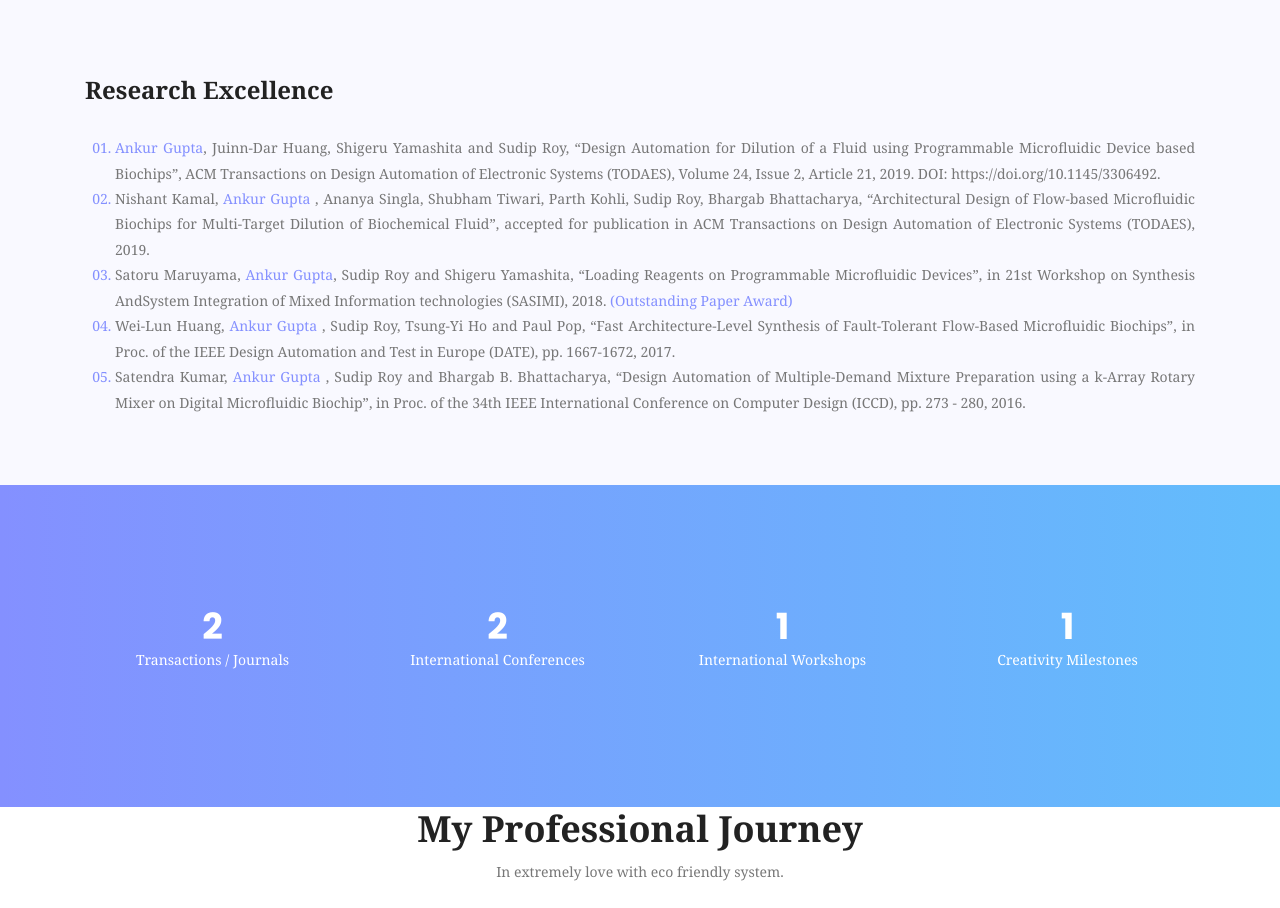
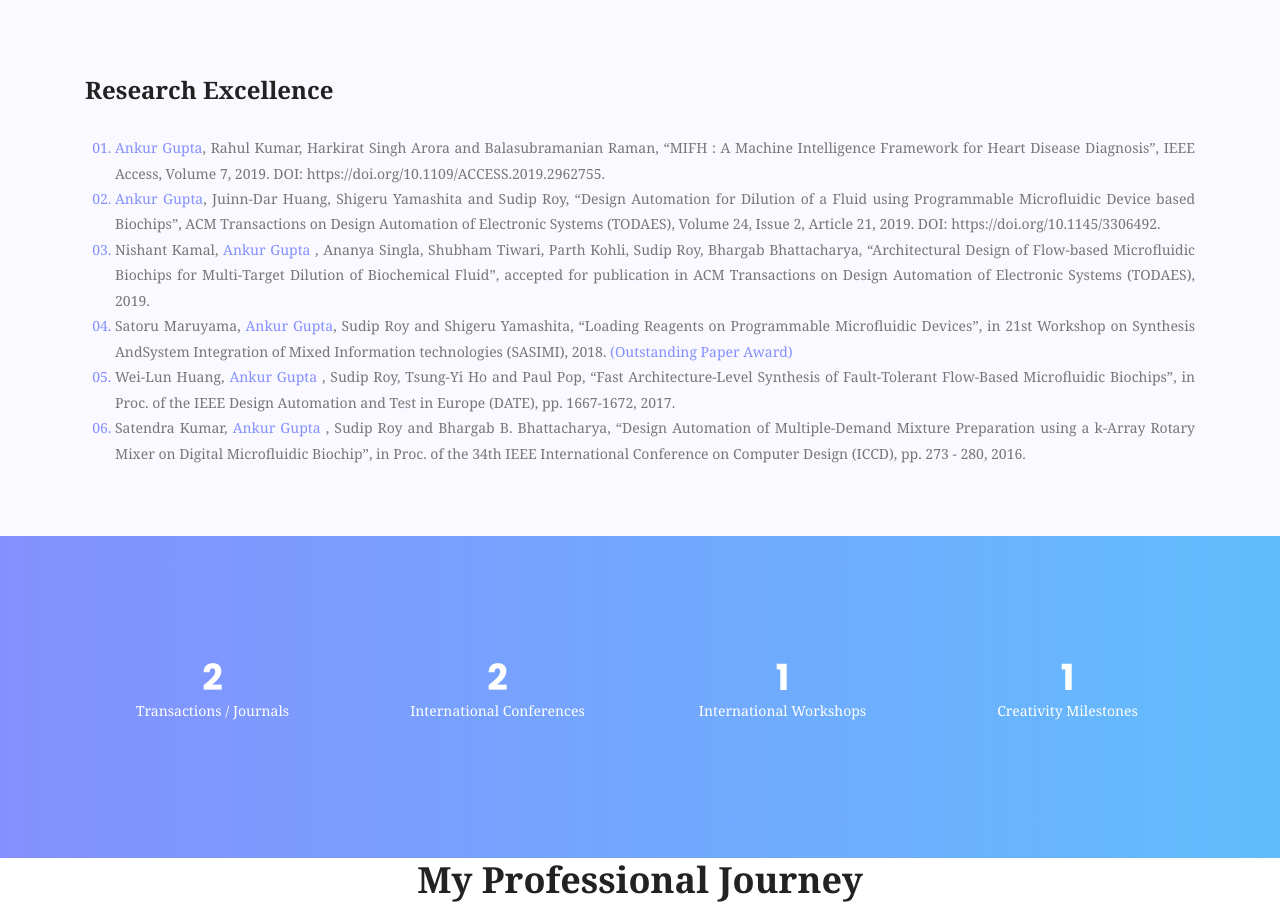
Before and after one commit to ankursynon/ankursynon.github.io, a plain HTML site: page index.html in a window 1280 px wide. Shown: the part 960-1868 px from the top of the page. Drawn offline with nearby package versions, Linux system fonts and the light colour scheme; some packages are replaced by stand-ins of ours.

Commit message:
Update index.html

```diff
--- a/index.html
+++ b/index.html
@@ -99,6 +99,7 @@ body,td,th {
 								<h3 class="text-heading style1" id = "research_excellence">Research Excellence</h3>
 								<div class="" align="justify">
 									<ol class="ordered-list">
+										<li><span><b>Ankur Gupta</b>, Rahul Kumar, Harkirat Singh Arora and Balasubramanian Raman, “MIFH : A Machine Intelligence Framework for Heart Disease Diagnosis”, IEEE Access, Volume 7, 2019. DOI: https://doi.org/10.1109/ACCESS.2019.2962755.</span></li>
  										<li><span><b>Ankur Gupta</b>, Juinn-Dar Huang, Shigeru Yamashita and Sudip Roy, “Design Automation for Dilution of a Fluid using Programmable Microfluidic Device based Biochips”, ACM Transactions on Design Automation of Electronic Systems (TODAES), Volume 24, Issue 2, Article 21, 2019. DOI: https://doi.org/10.1145/3306492.</span></li>
  										<li><span>Nishant Kamal, <b>Ankur Gupta</b> , Ananya Singla, Shubham Tiwari, Parth Kohli, Sudip Roy, Bhargab Bhattacharya, “Architectural Design of Flow-based Microfluidic Biochips for Multi-Target Dilution of Biochemical Fluid”, accepted for publication in ACM Transactions on Design Automation of Electronic Systems (TODAES), 2019.</span></li>
 										<li><span>Satoru Maruyama,  <b>Ankur Gupta</b>, Sudip Roy and Shigeru Yamashita, “Loading Reagents on Programmable Microfluidic Devices”, in 21st Workshop on Synthesis AndSystem Integration of Mixed Information technologies (SASIMI), 2018. <b>(Outstanding Paper Award)</b></span></li>
```
